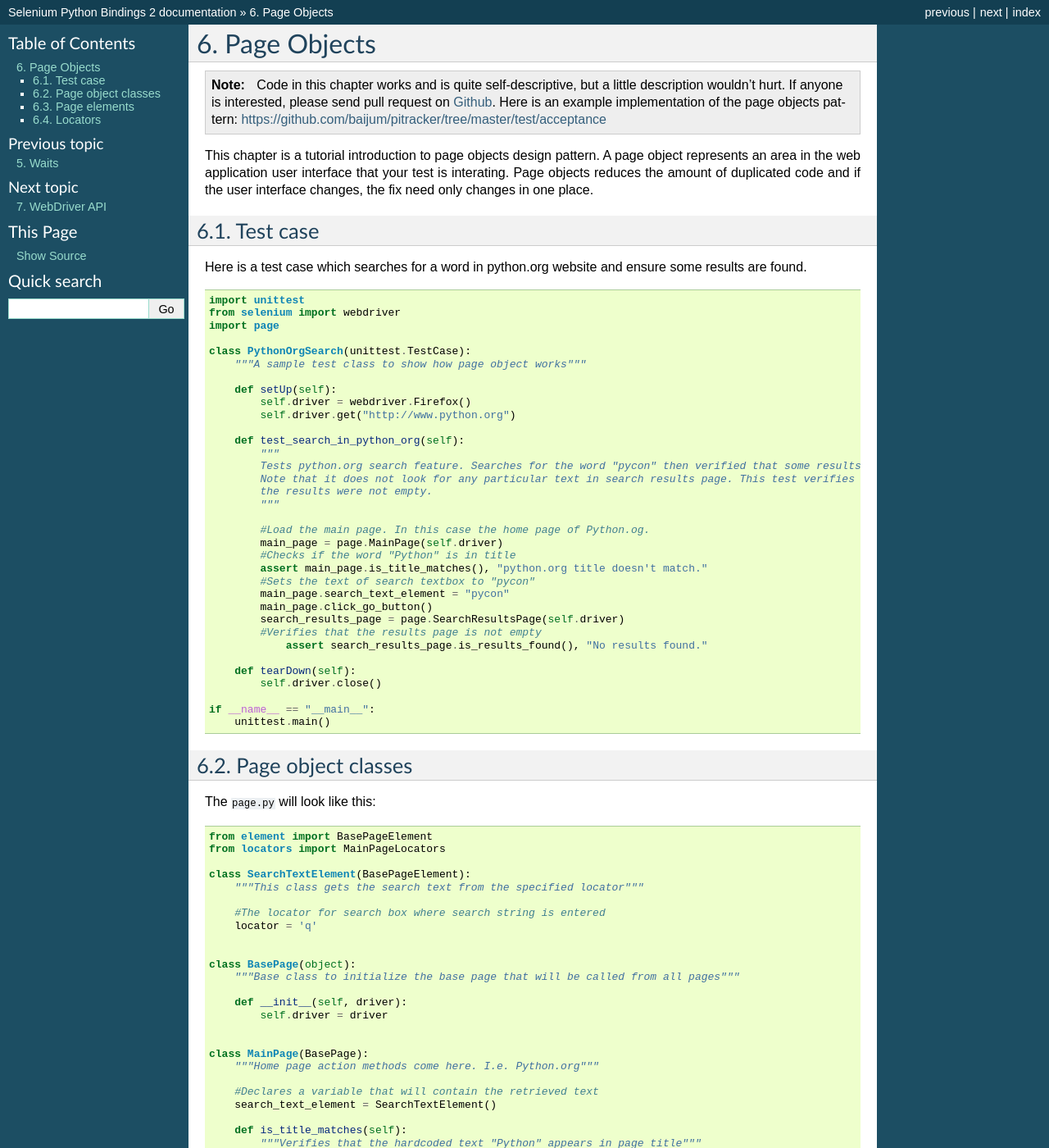
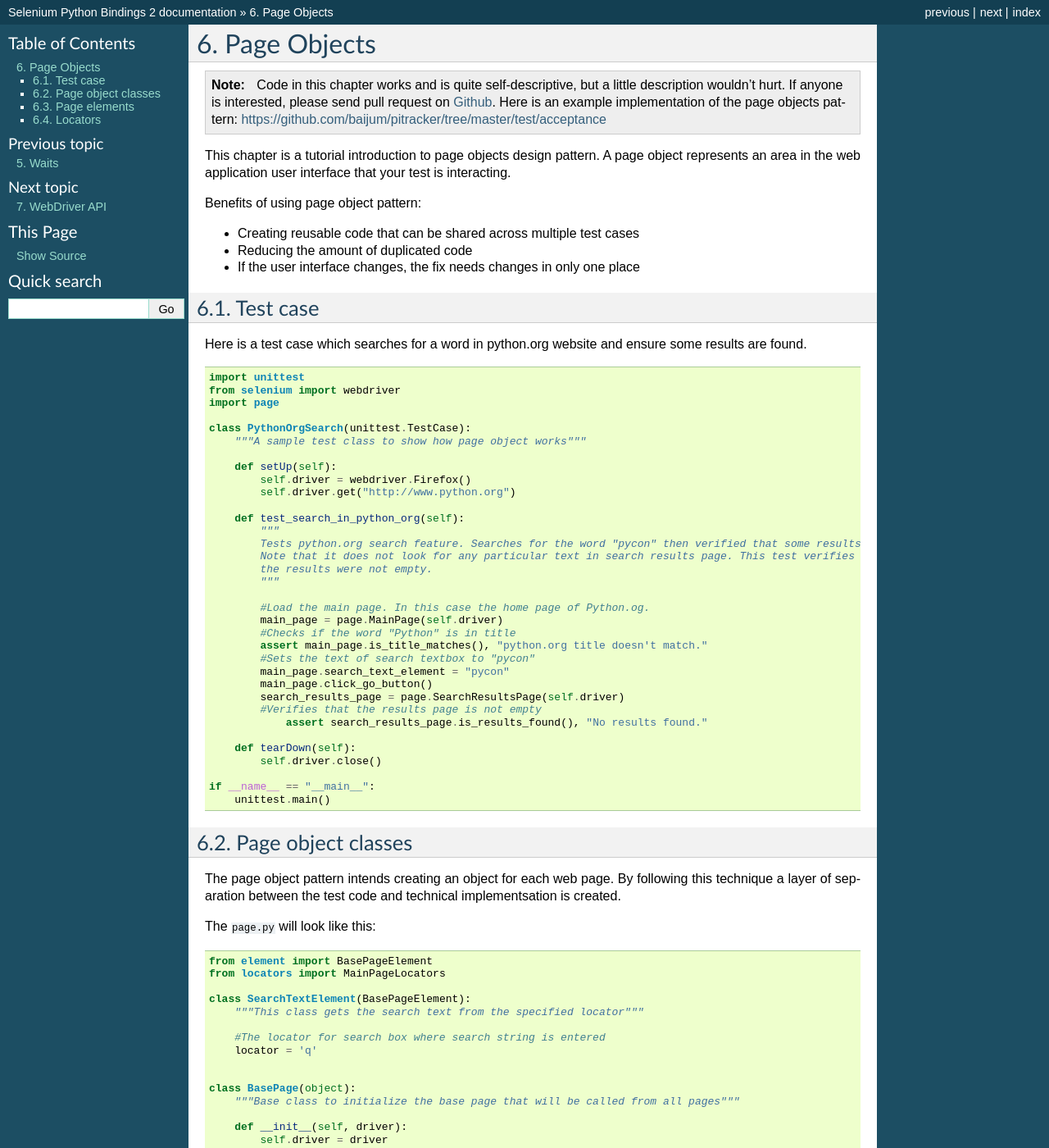
Before and after one commit to baijum/selenium-python, a Sphinx documentation site: the page built from source/page-objects.rst, in a window 1280 px wide and 1400 px high. Shown: the whole window at 82% size. Built offline with Sphinx 7.4.7, drawn with Linux system fonts in a browser that asks for light colours; some of the changed text lies outside the part shown.

Commit message:
orthographic mistake fixed and description added
orthographic mistake fixed for 'interating'
an explanation added why to use Page Object pattern.

```diff
--- a/source/page-objects.rst
+++ b/source/page-objects.rst
@@ -14,9 +14,14 @@ Page Objects
 
 This chapter is a tutorial introduction to page objects design
 pattern.  A page object represents an area in the web application user
-interface that your test is interating.  Page objects reduces the
-amount of duplicated code and if the user interface changes, the fix
-need only changes in one place.
+interface that your test is interacting.
+
+Benefits of using page object pattern:
+
+* Creating reusable code that can be shared across multiple test cases
+* Reducing the amount of duplicated code
+* If the user interface changes, the fix needs changes in only one place
+
 
 Test case
 ~~~~~~~~~
@@ -63,6 +68,8 @@ and ensure some results are found.
 
 Page object classes
 ~~~~~~~~~~~~~~~~~~~
+
+The page object pattern intends creating an object for each web page. By following this technique a layer of separation between the test code and technical implementsation is created.
 
 The ``page.py`` will look like this::
 
@@ -136,6 +143,8 @@ The ``element.py`` will look like this::
 Locators
 ~~~~~~~~
 
+One of the practices is to separate the locator strings from the place where they are being used. In this example, locators of the same page belong to same class.
+
 The ``locators.py`` will look like this::
 
   from selenium.webdriver.common.by import By
```
